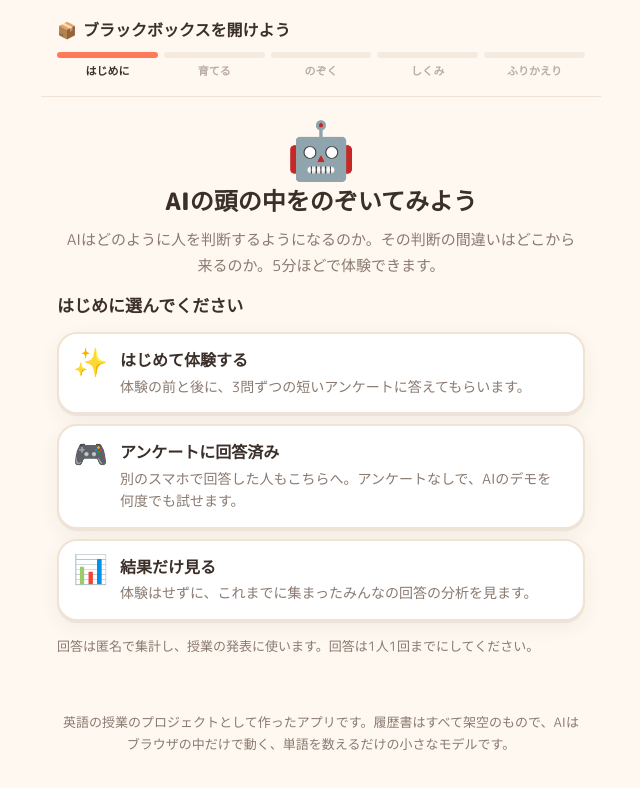
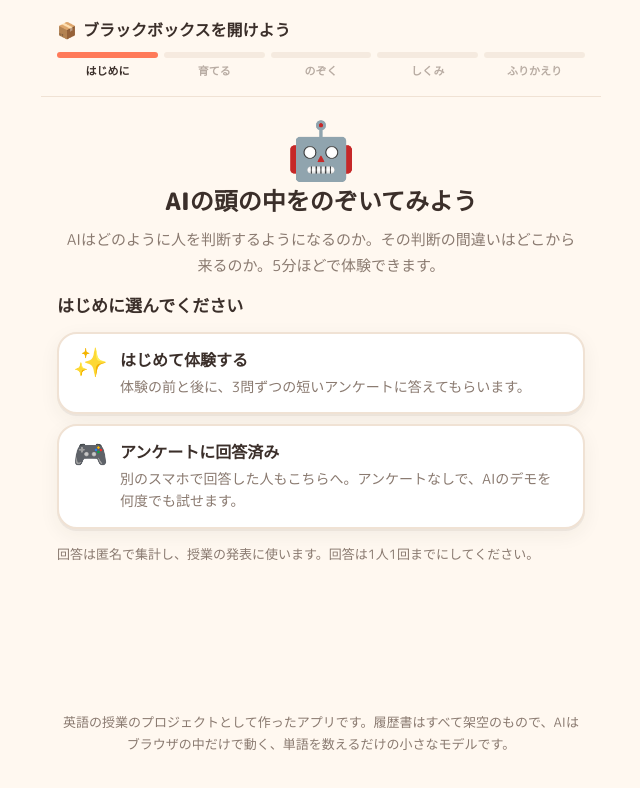
Before and after one commit to Yuuuki16/P4_Demo, a React (Vite) app in the folder web/: page / in a window 1280 px wide. Shown: the top 788 px of the page, without its empty margins (319-959 px from the left). Built offline with nearby package versions, Linux system fonts and the light colour scheme; no server answers.

Commit message:
Revert "最初の画面に「結果だけ見る」を追加"

```diff
--- a/web/src/App.tsx
+++ b/web/src/App.tsx
@@ -202,13 +202,6 @@ function Experience() {
                 <span className="mute">別のスマホで回答した人もこちらへ。アンケートなしで、AIのデモを何度でも試せます。</span>
               </span>
             </button>
-            <a data-jp className="set" href="#stats">
-              <span className="icon" aria-hidden="true">📊</span>
-              <span>
-                <b>結果だけ見る</b>
-                <span className="mute">体験はせずに、これまでに集まったみんなの回答の分析を見ます。</span>
-              </span>
-            </a>
           </div>
           <p className="small">回答は匿名で集計し、授業の発表に使います。回答は1人1回までにしてください。</p>
         </section>
--- a/web/src/index.css
+++ b/web/src/index.css
@@ -139,7 +139,6 @@ button:focus-visible, select:focus-visible, a:focus-visible { outline: 3px solid
   background: var(--panel); border: 2px solid var(--line); border-radius: var(--radius);
   padding: 14px; color: var(--ink); cursor: pointer; font-size: 14px; line-height: 1.6; box-shadow: var(--shadow);
 }
-a.set { color: var(--ink); font-weight: 400; text-decoration: none; }
 .set .icon { font-size: 28px; line-height: 1; flex: none; }
 .set b { display: block; font-size: 16px; margin-bottom: 2px; }
 .bubble .row .ghost { min-height: 44px; padding: 8px 12px; font-size: 14px; white-space: nowrap; }
```
